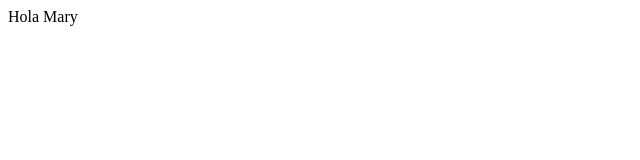
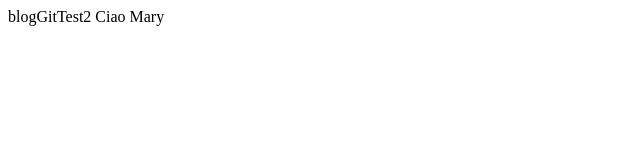
Before and after one commit to ricardmoreno1/blogGitTest2, a plain HTML site: page index.html in a window 1280 px wide. Shown: the whole page, without its empty margins (0-640 px from the left). Drawn offline with Linux system fonts and the light colour scheme.

Commit message:
cambio al texto

```diff
--- a/index.html
+++ b/index.html
@@ -7,6 +7,7 @@
     <title>Document</title>
 </head>
 <body>
-    Hola Mary
+    blogGitTest2
+    Ciao  Mary
 </body>
 </html>
```
